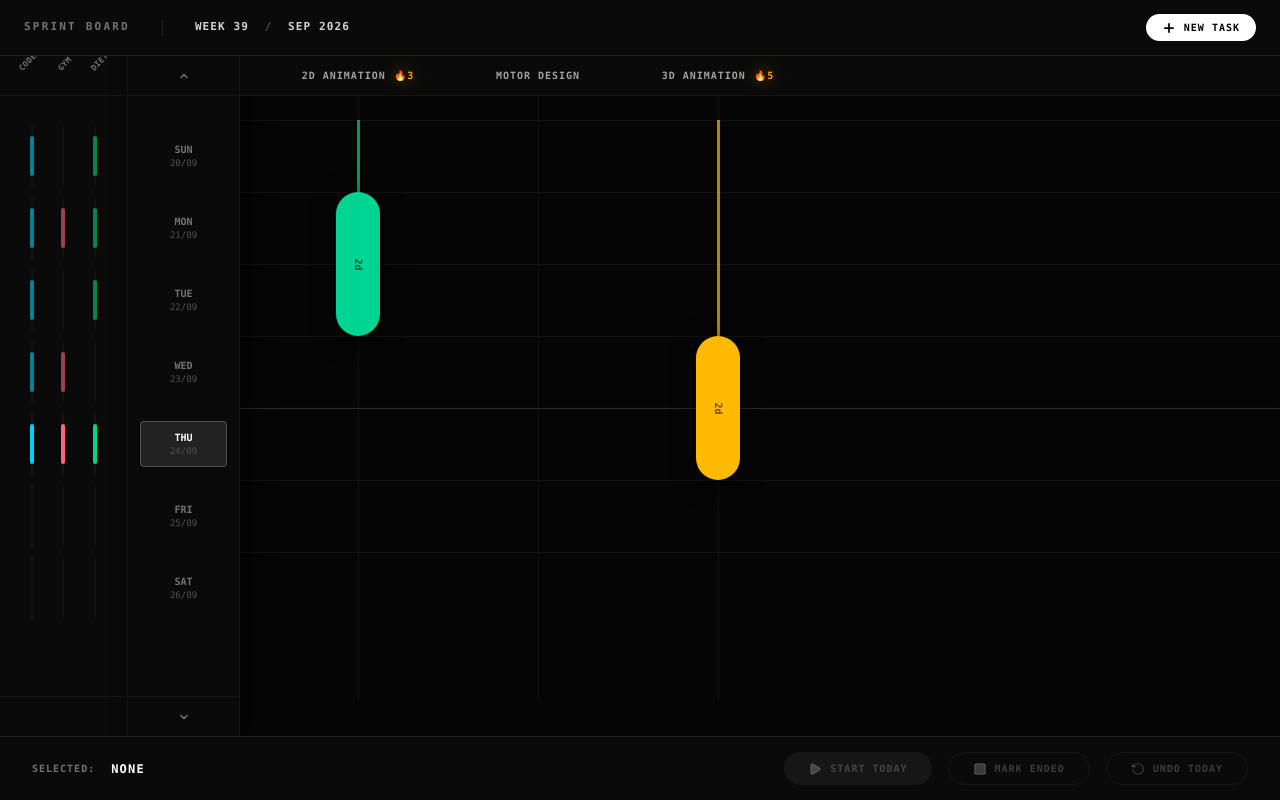
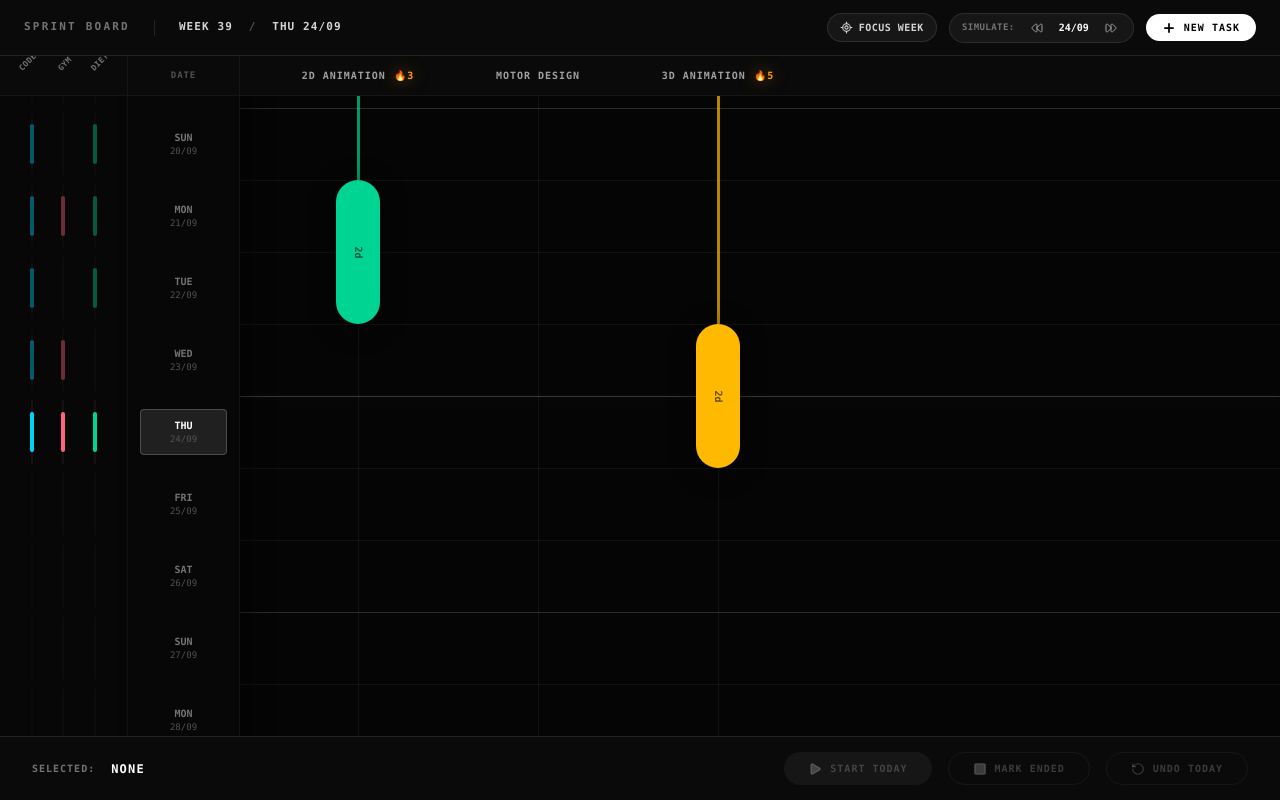
Before and after one commit to parixit73-cellshot/Consistency-Tracker, a React (Vite) app: page / in a window 1280 px wide. Built offline with nearby package versions, Linux system fonts and the light colour scheme.

Commit message:
add proper scrolling, fix habit alignment, simulate days, focus week button add

```diff
--- a/src/App.jsx
+++ b/src/App.jsx
@@ -1,39 +1,52 @@
-import React, { useState } from 'react';
-import { Plus, ChevronUp, ChevronDown, Play, Square, RotateCcw } from 'lucide-react';
+import React, { useState, useRef, useEffect } from 'react';
+import { Plus, Play, Square, RotateCcw, FastForward, Rewind, LocateFixed } from 'lucide-react';
 import {
   ROW_HEIGHT,
   TRACK_WIDTH,
   COLUMN_WIDTH,
   CANVAS_PAD_Y,
-  CURRENT_DAY_INDEX,
-  WEEK_DAYS,
+  BASE_CURRENT_DAY_INDEX,
+  TIMELINE_DAYS,
   INITIAL_HABITS,
   INITIAL_TASKS,
   getColLeft,
   parseTaskMatrix,
   executeMatrixAction,
+  shiftCurrentDay,
   toggleHabitToday,
   createNewTask,
 } from './trackerStore';
 
-function StaticGridWires() {
+function StaticGridWires({ daysCount, currentDay }) {
   return (
     <div className="absolute inset-0 pointer-events-none z-0">
-      {WEEK_DAYS.map((d) => (
-        <div key={d.dayIndex} style={{ top: `${CANVAS_PAD_Y + d.dayIndex * ROW_HEIGHT}px` }} className="absolute w-full flex items-center">
-          <div className={`w-full border-b ${d.isToday ? 'border-white/15 shadow-[0_0_8px_rgba(255,255,255,0.1)]' : 'border-white/5'}`} />
+      {TIMELINE_DAYS.map((d) => (
+        <div
+          key={d.dayIndex}
+          style={{ top: `${CANVAS_PAD_Y + d.dayIndex * ROW_HEIGHT}px` }}
+          className="absolute w-full flex items-center"
+        >
+          <div
+            className={`w-full border-b ${
+              d.dayIndex === currentDay
+                ? 'border-white/20 shadow-[0_0_8px_rgba(255,255,255,0.15)]'
+                : d.dayIndex % 7 === 0
+                  ? 'border-white/15'
+                  : 'border-white/5'
+            }`}
+          />
         </div>
       ))}
     </div>
   );
 }
 
-function DynamicFluidLayer({ tasks, selectedTaskId, onSelectTask }) {
+function DynamicFluidLayer({ tasks, selectedTaskId, onSelectTask, currentDay }) {
   return (
     <div className="absolute inset-0 z-20">
       {tasks.map((task, idx) => {
         const isSelected = selectedTaskId === task.id;
-        const { blocks, cords } = parseTaskMatrix(task);
+        const { blocks, cords } = parseTaskMatrix(task, currentDay);
 
         return (
           <div
@@ -46,7 +59,7 @@ function DynamicFluidLayer({ tasks, selectedTaskId, onSelectTask }) {
           >
             <div className="absolute inset-y-0 w-[1px] bg-white/5 pointer-events-none" />
 
-            {/* Derived Umbilical Cords */}
+            {/* Umbilical Cords */}
             {cords.map((cord, cIdx) => {
               const top = CANVAS_PAD_Y + cord.startY * ROW_HEIGHT;
               const height = (cord.endY - cord.startY) * ROW_HEIGHT;
@@ -59,7 +72,7 @@ function DynamicFluidLayer({ tasks, selectedTaskId, onSelectTask }) {
               );
             })}
 
-            {/* Derived Contiguous Time Blocks */}
+            {/* Contiguous Fluid Blocks */}
             {blocks.map((block, bIdx) => {
               const top = CANVAS_PAD_Y + block.start * ROW_HEIGHT;
               const height = block.days * ROW_HEIGHT;
@@ -85,35 +98,97 @@ export default function App() {
   const [tasks, setTasks] = useState(INITIAL_TASKS);
   const [habits, setHabits] = useState(INITIAL_HABITS);
   const [selectedTaskId, setSelectedTaskId] = useState(null);
+  const [currentDay, setCurrentDay] = useState(BASE_CURRENT_DAY_INDEX);
+
+  const scrollContainerRef = useRef(null);
+
+  const centerCurrentWeek = (smooth = true) => {
+    if (!scrollContainerRef.current) return;
+    const currentWeekStartDay = Math.floor(currentDay / 7) * 7;
+    const targetScroll = CANVAS_PAD_Y + currentWeekStartDay * ROW_HEIGHT - 12;
+    scrollContainerRef.current.scrollTo({
+      top: Math.max(0, targetScroll),
+      behavior: smooth ? 'smooth' : 'auto',
+    });
+  };
+
+  useEffect(() => {
+    centerCurrentWeek(false);
+  }, []);
 
   const handleNewTaskPrompt = () => {
     const title = window.prompt('Enter new task name:');
-    if (title) setTasks((prev) => createNewTask(prev, title));
+    if (title && title.trim()) {
+      setTasks((prev) => createNewTask(prev, title, TIMELINE_DAYS.length));
+    }
   };
 
   const handleHabitClick = (habitId, dayIndex) => {
-    setHabits((prev) => toggleHabitToday(prev, habitId, dayIndex));
+    setHabits((prev) => toggleHabitToday(prev, habitId, dayIndex, currentDay));
   };
 
   const handleAction = (action) => {
     if (!selectedTaskId) return;
-    setTasks((prev) => executeMatrixAction(prev, selectedTaskId, action));
+    setTasks((prev) => executeMatrixAction(prev, selectedTaskId, action, currentDay));
+  };
+
+  const handleShiftDay = (delta) => {
+    const nextDay = Math.min(Math.max(0, currentDay + delta), TIMELINE_DAYS.length - 1);
+    if (nextDay !== currentDay) {
+      setTasks((prev) => shiftCurrentDay(prev, currentDay, nextDay));
+      setCurrentDay(nextDay);
+    }
   };
 
   const selectedTask = tasks.find((t) => t.id === selectedTaskId);
-  const todayStatus = selectedTask ? selectedTask.matrix[CURRENT_DAY_INDEX] : 0;
+  const todayStatus = selectedTask ? selectedTask.matrix[currentDay] : 0;
+  const totalStreamHeight = CANVAS_PAD_Y + TIMELINE_DAYS.length * ROW_HEIGHT + 120;
+  const currentDayInfo = TIMELINE_DAYS[currentDay];
 
   return (
     <div className="flex flex-col h-screen w-screen bg-[#070707] text-white font-mono select-none overflow-hidden">
+
       {/* HEADER */}
-      <header className="h-14 border-b border-white/10 bg-[#0a0a0a] flex items-center px-6 shrink-0 z-30 justify-between">
-        <div className="flex items-center gap-8">
+      <header className="h-14 border-b border-white/10 bg-[#0a0a0a] flex items-center px-6 shrink-0 z-40 justify-between">
+        <div className="flex items-center gap-6">
           <span className="text-[11px] font-black tracking-[0.2em] uppercase text-neutral-500">Sprint Board</span>
           <div className="h-4 w-[1px] bg-white/10" />
           <div className="text-[11px] text-neutral-300 font-bold tracking-widest uppercase">
-            Week 39 <span className="text-neutral-600 mx-2">/</span> Sep 2026
+            Week {currentDayInfo.weekNum} <span className="text-neutral-600 mx-2">/</span> {currentDayInfo.dayName} {currentDayInfo.dateStr}
           </div>
         </div>
+
+        <div className="flex items-center gap-3">
+          {/* CENTER WEEK BUTTON */}
+          <button
+            onClick={() => centerCurrentWeek(true)}
+            className="flex items-center gap-1.5 px-3 py-1.5 rounded-full bg-white/5 border border-white/10 hover:bg-white/10 text-neutral-300 hover:text-white transition-colors text-[10px] font-bold uppercase tracking-wider cursor-pointer"
+            title="Recenter view to current week (Sun–Sat)"
+          >
+            <LocateFixed size={13} />
+            <span>Focus Week</span>
+          </button>
+
+          {/* TIME TRAVEL DEBUG PANEL */}
+          <div className="flex items-center gap-2 bg-white/5 border border-white/10 px-3 py-1 rounded-full">
+            <span className="text-[9px] font-black text-neutral-500 uppercase tracking-wider mr-1">Simulate:</span>
+            <button
+              onClick={() => handleShiftDay(-1)}
+              className="p-1 hover:bg-white/10 rounded transition-colors text-neutral-400 hover:text-white cursor-pointer"
+              title="Go back 1 day"
+            >
+              <Rewind size={12} />
+            </button>
+            <span className="text-[10px] font-bold px-1 text-white">{currentDayInfo.dateStr}</span>
+            <button
+              onClick={() => handleShiftDay(1)}
+              className="p-1 hover:bg-white/10 rounded transition-colors text-neutral-400 hover:text-white cursor-pointer"
+              title="Advance 1 day (Flows active tasks downward)"
+            >
+              <FastForward size={12} />
+            </button>
+          </div>
+
           <button
             onClick={handleNewTaskPrompt}
             className="flex items-center gap-2 px-4 py-1.5 rounded-full bg-white text-black hover:bg-neutral-200 transition-colors text-[10px] font-black tracking-widest uppercase cursor-pointer"
@@ -121,13 +196,15 @@ export default function App() {
             <Plus size={14} strokeWidth={3} />
             <span>New Task</span>
           </button>
+        </div>
       </header>
 
-      <div className="flex-1 flex overflow-hidden">
-        {/* Habit Rails */}
-        <aside className="w-32 border-r border-white/5 bg-[#0a0a0a] flex flex-col shrink-0 z-20">
-          <div className="h-10 border-b border-white/5 flex items-center justify-center px-2">
-            <div className="flex w-full justify-around">
+      {/* SYNCHRONIZED STREAM BODY */}
+      <div className="flex-1 flex flex-col overflow-hidden relative">
+
+        {/* STICKY COLUMN TITLES BAR */}
+        <div className="h-10 border-b border-white/5 bg-[#0a0a0a] flex shrink-0 z-30">
+          <div className="w-32 border-r border-white/5 flex items-center justify-around px-2 shrink-0">
             {habits.map((h) => (
               <span
                 key={h.id}
@@ -137,19 +214,53 @@ export default function App() {
               </span>
             ))}
           </div>
+
+          <div className="w-28 border-r border-white/5 flex items-center justify-center shrink-0">
+            <span className="text-[9px] font-black text-neutral-600 uppercase tracking-widest">DATE</span>
           </div>
-          <div className="flex-1 flex flex-col py-6">
-            {WEEK_DAYS.map((d) => (
-              <div key={d.dayIndex} style={{ height: `${ROW_HEIGHT}px` }} className="w-full flex items-center justify-around px-4">
+
+          <div className="flex-1 relative overflow-hidden min-w-max">
+            {tasks.map((task, idx) => (
+              <div
+                key={task.id}
+                style={{ left: `${getColLeft(idx)}px`, width: `${COLUMN_WIDTH}px` }}
+                className={`absolute h-full flex items-center justify-center gap-2 text-[10px] font-black uppercase tracking-widest transition-colors ${
+                  selectedTaskId === task.id ? 'text-white' : 'text-neutral-400'
+                }`}
+              >
+                <span>{task.title}</span>
+                {task.streak > 0 && (
+                  <span className="text-amber-500 drop-shadow-[0_0_8px_rgba(245,158,11,0.5)]">
+                    🔥{task.streak}
+                  </span>
+                )}
+              </div>
+            ))}
+          </div>
+        </div>
+
+        {/* UNIFIED VERTICAL SCROLL STREAM */}
+        <div
+          ref={scrollContainerRef}
+          className="flex-1 overflow-y-auto overflow-x-hidden flex relative bg-[#050505] no-scrollbar"
+        >
+          {/* Habit Rails */}
+          <div className="w-32 border-r border-white/5 bg-[#080808]/90 shrink-0 z-10 relative" style={{ height: `${totalStreamHeight}px` }}>
+            {TIMELINE_DAYS.map((d) => (
+              <div
+                key={d.dayIndex}
+                style={{ top: `${CANVAS_PAD_Y + d.dayIndex * ROW_HEIGHT}px`, height: `${ROW_HEIGHT}px` }}
+                className="absolute w-full flex items-center justify-around px-4"
+              >
                 {habits.map((habit) => {
                   const isDone = habit.data[d.dayIndex];
-                  const isToday = d.dayIndex === CURRENT_DAY_INDEX;
+                  const isToday = d.dayIndex === currentDay;
                   return (
                     <div
                       key={habit.id}
                       onClick={() => handleHabitClick(habit.id, d.dayIndex)}
                       className={`relative h-full flex items-center justify-center w-4 ${
-                        isToday ? 'cursor-pointer' : 'cursor-not-allowed opacity-60'
+                        isToday ? 'cursor-pointer' : 'cursor-default opacity-40'
                       }`}
                     >
                       <div className="absolute inset-y-1 w-[2px] bg-white/5 rounded-full" />
@@ -164,55 +275,41 @@ export default function App() {
               </div>
             ))}
           </div>
-          <div className="h-10 border-t border-white/5" />
-        </aside>
 
           {/* Dates Column */}
-        <aside className="w-28 border-r border-white/5 bg-[#0a0a0a] flex flex-col shrink-0 z-30 shadow-[10px_0_20px_rgba(0,0,0,0.5)]">
-          <button className="h-10 border-b border-white/5 hover:bg-white/5 text-neutral-500 flex items-center justify-center gap-2 transition-colors cursor-pointer">
-            <ChevronUp size={12} strokeWidth={3} />
-          </button>
-          <div className="flex-1 flex flex-col py-6">
-            {WEEK_DAYS.map((d) => (
-              <div key={d.dayIndex} style={{ height: `${ROW_HEIGHT}px` }} className="flex items-center px-3">
+          <div className="w-28 border-r border-white/5 bg-[#080808]/90 shrink-0 z-10 relative shadow-[10px_0_20px_rgba(0,0,0,0.4)]" style={{ height: `${totalStreamHeight}px` }}>
+            {TIMELINE_DAYS.map((d) => (
+              <div
+                key={d.dayIndex}
+                style={{ top: `${CANVAS_PAD_Y + d.dayIndex * ROW_HEIGHT}px`, height: `${ROW_HEIGHT}px` }}
+                className="absolute w-full flex items-center px-3"
+              >
                 <div
                   className={`w-full py-2 px-2 rounded flex flex-col items-center justify-center border transition-all ${
-                    d.isToday ? 'border-white/20 bg-white/10 shadow-sm' : 'border-transparent'
+                    d.dayIndex === currentDay ? 'border-white/20 bg-white/10 shadow-sm' : 'border-transparent'
                   }`}
                 >
-                  <span className={`text-[10px] font-black ${d.isToday ? 'text-white' : 'text-neutral-500'}`}>{d.dayName}</span>
+                  <span className={`text-[10px] font-black ${d.dayIndex === currentDay ? 'text-white' : 'text-neutral-500'}`}>
+                    {d.dayName}
+                  </span>
                   <span className="text-[9px] font-mono text-neutral-600">{d.dateStr}</span>
                 </div>
               </div>
             ))}
           </div>
-          <button className="h-10 border-t border-white/5 hover:bg-white/5 text-neutral-500 flex items-center justify-center gap-2 transition-colors cursor-pointer">
-            <ChevronDown size={12} strokeWidth={3} />
-          </button>
-        </aside>
 
-        {/* Canvas */}
-        <main className="flex-1 overflow-y-auto overflow-x-hidden bg-[#050505] flex flex-col">
-          <div className="h-10 border-b border-white/5 bg-[#0a0a0a] relative min-w-max shrink-0 px-12 z-30">
-            {tasks.map((task, idx) => (
-              <div
-                key={task.id}
-                style={{ left: `${getColLeft(idx)}px`, width: `${COLUMN_WIDTH}px` }}
-                className={`absolute h-full flex items-center justify-center gap-2 text-[10px] font-black uppercase tracking-widest transition-colors ${
-                  selectedTaskId === task.id ? 'text-white' : 'text-neutral-400'
-                }`}
-              >
-                <span>{task.title}</span>
-                {task.streak > 0 && <span className="text-amber-500 drop-shadow-[0_0_8px_rgba(245,158,11,0.5)]">🔥{task.streak}</span>}
-              </div>
-            ))}
+          {/* Main Continuous Canvas */}
+          <div className="flex-1 relative min-w-max" style={{ height: `${totalStreamHeight}px` }}>
+            <StaticGridWires daysCount={TIMELINE_DAYS.length} currentDay={currentDay} />
+            <DynamicFluidLayer
+              tasks={tasks}
+              selectedTaskId={selectedTaskId}
+              onSelectTask={setSelectedTaskId}
+              currentDay={currentDay}
+            />
           </div>
 
-          <div className="relative min-w-max w-full" style={{ height: `${7 * ROW_HEIGHT + 100}px` }}>
-            <StaticGridWires />
-            <DynamicFluidLayer tasks={tasks} selectedTaskId={selectedTaskId} onSelectTask={setSelectedTaskId} />
         </div>
-        </main>
       </div>
 
       {/* BOTTOM CONTROLS PANEL */}
@@ -225,7 +322,6 @@ export default function App() {
         </div>
 
         <div className="flex gap-4">
-          {/* START TODAY */}
           <button
             disabled={!selectedTask || todayStatus === 2}
             onClick={() => handleAction('START')}
@@ -239,7 +335,6 @@ export default function App() {
             <span>Start Today</span>
           </button>
 
-          {/* MARK ENDED / STOP */}
           <button
             disabled={!selectedTask || todayStatus !== 2}
             onClick={() => handleAction('STOP')}
@@ -253,7 +348,6 @@ export default function App() {
             <span>Mark Ended</span>
           </button>
 
-          {/* UNDO / DELETE TODAY */}
           <button
             disabled={!selectedTask || todayStatus === 0}
             onClick={() => handleAction('UNDO')}
--- a/src/index.css
+++ b/src/index.css
@@ -1 +1,9 @@
 @import "tailwindcss";
+/* Hide scrollbar for Chrome, Safari, Edge and Firefox */
+.no-scrollbar::-webkit-scrollbar {
+  display: none;
+}
+.no-scrollbar {
+  -ms-overflow-style: none;
+  scrollbar-width: none;
+}
--- a/src/trackerStore.js
+++ b/src/trackerStore.js
@@ -5,27 +5,39 @@ export const COLUMN_GAP = 40;
 export const CANVAS_PAD_X = 48;
 export const CANVAS_PAD_Y = 24;
 
-export const CURRENT_DAY_INDEX = 4; // Thursday
+export const BASE_CURRENT_DAY_INDEX = 18; // Thursday, Week 39
 
 export const getColLeft = (idx) => CANVAS_PAD_X + idx * (COLUMN_WIDTH + COLUMN_GAP);
 
-export const WEEK_DAYS = [
-  { dayIndex: 0, dayName: 'SUN', dateStr: '20/09' },
-  { dayIndex: 1, dayName: 'MON', dateStr: '21/09' },
-  { dayIndex: 2, dayName: 'TUE', dateStr: '22/09' },
-  { dayIndex: 3, dayName: 'WED', dateStr: '23/09' },
-  { dayIndex: 4, dayName: 'THU', dateStr: '24/09', isToday: true },
-  { dayIndex: 5, dayName: 'FRI', dateStr: '25/09' },
-  { dayIndex: 6, dayName: 'SAT', dateStr: '26/09' },
+const DAY_NAMES = ['SUN', 'MON', 'TUE', 'WED', 'THU', 'FRI', 'SAT'];
+
+export const TIMELINE_DAYS = Array.from({ length: 28 }, (_, i) => {
+  const dayNum = 6 + i;
+  const dateStr = `${String(dayNum).padStart(2, '0')}/09`;
+  const weekNum = 37 + Math.floor(i / 7);
+  return {
+    dayIndex: i,
+    dayName: DAY_NAMES[i % 7],
+    dateStr,
+    weekNum,
+  };
+});
+
+export const INITIAL_HABITS = [
+  {
+    id: 'code', label: 'CODE', color: 'bg-cyan-400', hex: '#22d3ee',
+    data: [1, 1, 1, 1, 1, 0, 0,  1, 1, 1, 1, 0, 1, 1,  1, 1, 1, 1, 1, 0, 0,  0, 0, 0, 0, 0, 0, 0]
+  },
+  {
+    id: 'gym', label: 'GYM', color: 'bg-rose-400', hex: '#fb7185',
+    data: [0, 1, 0, 1, 1, 0, 0,  0, 1, 0, 1, 1, 0, 0,  0, 1, 0, 1, 1, 0, 0,  0, 0, 0, 0, 0, 0, 0]
+  },
+  {
+    id: 'diet', label: 'DIET', color: 'bg-emerald-400', hex: '#34d399',
+    data: [1, 1, 1, 1, 1, 1, 0,  1, 1, 1, 1, 1, 1, 0,  1, 1, 1, 0, 1, 0, 0,  0, 0, 0, 0, 0, 0, 0]
+  }
 ];
 
-export const INITIAL_HABITS = [
-  { id: 'code', label: 'CODE', color: 'bg-cyan-400', hex: '#22d3ee', data: [1, 1, 1, 1, 1, 0, 0] },
-  { id: 'gym', label: 'GYM', color: 'bg-rose-400', hex: '#fb7185', data: [0, 1, 0, 1, 1, 0, 0] },
-  { id: 'diet', label: 'DIET', color: 'bg-emerald-400', hex: '#34d399', data: [1, 1, 1, 0, 1, 0, 0] }
-];
-
-// MATRIX: 0 = Empty, 1 = Completed/Frozen, 2 = Active Today
 export const INITIAL_TASKS = [
   {
     id: 'col-1',
@@ -33,7 +45,12 @@ export const INITIAL_TASKS = [
     colorClass: 'bg-emerald-400',
     hex: '#34d399',
     streak: 3,
-    matrix: [0, 1, 1, 0, 0, 0, 0], // Mon-Tue completed
+    matrix: [
+      0, 1, 1, 1, 0, 0, 0,
+      0, 1, 1, 1, 0, 0, 0,
+      0, 1, 1, 0, 0, 0, 0,
+      0, 0, 0, 0, 0, 0, 0
+    ],
   },
   {
     id: 'col-2',
@@ -41,7 +58,7 @@ export const INITIAL_TASKS = [
     colorClass: 'bg-indigo-400',
     hex: '#818cf8',
     streak: 0,
-    matrix: [0, 0, 0, 0, 0, 0, 0], // Clean track
+    matrix: new Array(28).fill(0),
   },
   {
     id: 'col-3',
@@ -49,7 +66,12 @@ export const INITIAL_TASKS = [
     colorClass: 'bg-amber-400',
     hex: '#fbbf24',
     streak: 5,
-    matrix: [0, 0, 0, 1, 2, 0, 0], // Wed completed, Thu active
+    matrix: [
+      1, 1, 0, 0, 1, 1, 0,
+      1, 1, 0, 0, 1, 1, 0,
+      0, 0, 0, 1, 2, 0, 0,
+      0, 0, 0, 0, 0, 0, 0
+    ],
   },
 ];
 
@@ -57,11 +79,11 @@ export const TASK_COLORS = [
   { class: 'bg-blue-400', hex: '#60a5fa' },
   { class: 'bg-purple-400', hex: '#c084fc' },
   { class: 'bg-pink-400', hex: '#f472b6' },
-  { class: 'bg-orange-400', hex: '#fb923c' }
+  { class: 'bg-orange-400', hex: '#fb923c' },
+  { class: 'bg-teal-400', hex: '#2dd4bf' }
 ];
 
-// --- DERIVATION ENGINE: Parses Matrix into Blocks & Umbilicals ---
-export function parseTaskMatrix(task) {
+export function parseTaskMatrix(task, currentDay) {
   const blocks = [];
   let blockStart = null;
   let blockLen = 0;
@@ -86,14 +108,11 @@ export function parseTaskMatrix(task) {
     blocks.push({ start: blockStart, days: blockLen, isActive: hasActive });
   }
 
-  // Derive cords
   const cords = [];
   if (blocks.length > 0) {
-    // Umbilical from previous week streak
     if (task.streak > 0) {
       cords.push({ startY: 0, endY: blocks[0].start });
     }
-    // Gaps between segments within the current week
     for (let b = 0; b < blocks.length - 1; b++) {
       const prevEnd = blocks[b].start + blocks[b].days;
       const nextStart = blocks[b + 1].start;
@@ -102,40 +121,54 @@ export function parseTaskMatrix(task) {
       }
     }
   } else if (task.streak > 0) {
-    // Has a streak but no blocks yet this week
-    cords.push({ startY: 0, endY: CURRENT_DAY_INDEX });
+    cords.push({ startY: 0, endY: currentDay });
   }
 
   return { blocks, cords };
 }
 
-// --- MATRIX ACTION ENGINES ---
-export function executeMatrixAction(tasks, taskId, action) {
+export function executeMatrixAction(tasks, taskId, action, currentDay) {
   return tasks.map((task) => {
     if (task.id !== taskId) return task;
 
     const nextMatrix = [...task.matrix];
-    const todayVal = nextMatrix[CURRENT_DAY_INDEX];
+    const todayVal = nextMatrix[currentDay];
 
     if (action === 'START') {
       if (todayVal === 0) {
-        nextMatrix[CURRENT_DAY_INDEX] = 2; // Set active today
+        nextMatrix[currentDay] = 2;
       }
     } else if (action === 'STOP') {
       if (todayVal === 2) {
-        nextMatrix[CURRENT_DAY_INDEX] = 1; // Freeze/stop today
+        nextMatrix[currentDay] = 1;
       }
     } else if (action === 'UNDO') {
-      // Clear today back to empty regardless of whether it was active or stopped
-      nextMatrix[CURRENT_DAY_INDEX] = 0;
+      nextMatrix[currentDay] = 0;
     }
 
     return { ...task, matrix: nextMatrix };
   });
 }
 
-export function toggleHabitToday(habits, habitId, dayIndex) {
-  if (dayIndex !== CURRENT_DAY_INDEX) return habits;
+// Active tasks bleed forward into the new day; ended ones remain frozen
+export function shiftCurrentDay(tasks, fromDay, toDay) {
+  if (toDay > fromDay) {
+    return tasks.map((task) => {
+      const nextMatrix = [...task.matrix];
+      for (let day = fromDay; day < toDay; day++) {
+        if (nextMatrix[day] === 2) {
+          nextMatrix[day] = 1; // solidify past
+          nextMatrix[day + 1] = 2; // flow down into the new active day
+        }
+      }
+      return { ...task, matrix: nextMatrix };
+    });
+  }
+  return tasks;
+}
+
+export function toggleHabitToday(habits, habitId, dayIndex, currentDay) {
+  if (dayIndex !== currentDay) return habits;
 
   return habits.map((h) => {
     if (h.id !== habitId) return h;
@@ -144,31 +177,18 @@ export function toggleHabitToday(habits, habitId, dayIndex) {
     return { ...h, data: nextData };
   });
 }
-export function reconcileDayRollover(tasks, previousDayIndex, newDayIndex) {
-  if (previousDayIndex >= newDayIndex) return tasks;
 
-  return tasks.map((task) => {
-    const nextMatrix = [...task.matrix];
-    // If yesterday was left running (state 2), freeze it into completed history (state 1)
-    if (nextMatrix[previousDayIndex] === 2) {
-      nextMatrix[previousDayIndex] = 1;
-    }
-    // New day begins empty (state 0) by default
-    return { ...task, matrix: nextMatrix };
-  });
-}
-
-export function createNewTask(tasks, title) {
+export function createNewTask(tasks, title, totalDays) {
   const colorObj = TASK_COLORS[tasks.length % TASK_COLORS.length];
   return [
     ...tasks,
     {
       id: `col-${Date.now()}`,
-      title: title.substring(0, 12),
+      title: title.trim().substring(0, 14),
       colorClass: colorObj.class,
       hex: colorObj.hex,
       streak: 0,
-      matrix: [0, 0, 0, 0, 0, 0, 0],
+      matrix: new Array(totalDays).fill(0),
     },
   ];
 }
```
Lines whose indentation alone changed are shown as unchanged.
